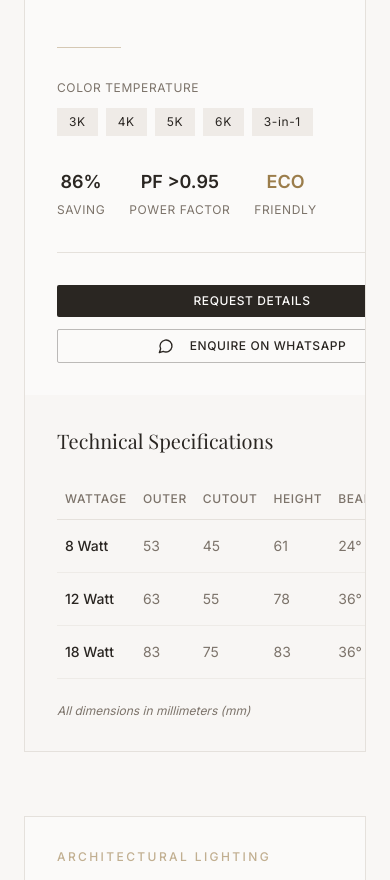
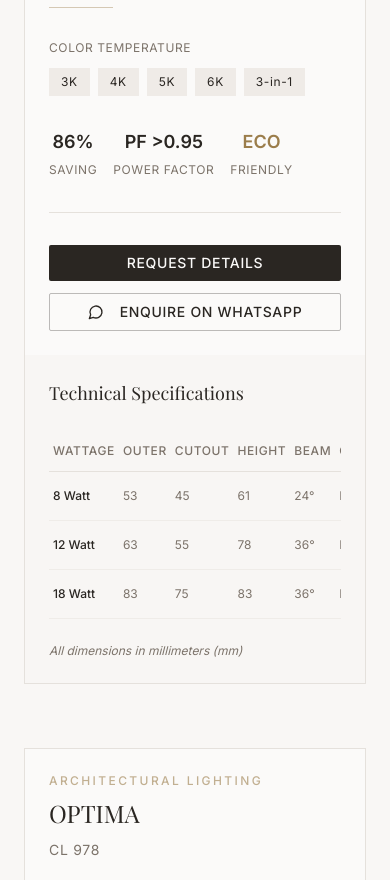
Before and after one commit to Yash1124233/JJLightLive, a React (Vite) app: page /products in a window 390 px wide. Shown: the part 1120-2000 px from the top of the page. Built offline with nearby package versions, Linux system fonts and the light colour scheme; the HTML template or start-up script is replaced by a standard one; a web font is replaced by a local one.

Commit message:
Mobile view fix

```diff
--- a/src/components/sections/Products.tsx
+++ b/src/components/sections/Products.tsx
@@ -1410,15 +1410,15 @@ export function Products() {
               key={product.id}
               className="bg-background border border-border rounded-sm overflow-hidden"
             >
-              <div className="grid lg:grid-cols-2 gap-0">
+              <div className="grid grid-cols-1 lg:grid-cols-2 gap-0">
                 {/* Left Side - Product Info */}
-                <div className="p-8 lg:p-12 xl:p-16 flex flex-col justify-center">
+                <div className="p-6 sm:p-8 lg:p-12 xl:p-16 flex flex-col justify-center min-w-0">
                   {/* Category & Model */}
                   <div className="mb-6">
                     <span className="label-uppercase text-primary/60 text-xs block mb-2">
                       {product.categoryLabel}
                     </span>
-                    <h3 className="font-serif text-3xl lg:text-4xl xl:text-5xl font-light text-foreground mb-2">
+                    <h3 className="font-serif text-2xl sm:text-3xl lg:text-4xl xl:text-5xl font-light text-foreground mb-2 break-words">
                       {product.name}
                     </h3>
                     <span className="text-muted-foreground text-sm tracking-wider">
@@ -1428,11 +1428,11 @@ export function Products() {
 
                   {/* Product Image */}
                   {product.image && (
-                    <div className="mb-8">
+                    <div className="mb-8 flex justify-center overflow-hidden">
                       <img
                         src={product.image}
                         alt={`${product.name} - ${product.model}`}
-                        className="w-full max-w-xs mx-auto h-auto object-contain"
+                        className="w-full max-w-xs h-auto object-contain"
                       />
                     </div>
                   )}
@@ -1457,7 +1457,7 @@ export function Products() {
                   </div>
 
                   {/* Feature Icons */}
-                  <div className="flex flex-wrap gap-6 mb-8">
+                  <div className="flex flex-wrap gap-4 sm:gap-6 mb-8">
                     <div className="text-center">
                       <span className="text-lg font-semibold text-foreground block">{product.features.saving}</span>
                       <span className="text-xs text-muted-foreground uppercase tracking-wider">Saving</span>
@@ -1479,14 +1479,14 @@ export function Products() {
                     <Button
                       variant="luxury"
                       onClick={handleInquiry}
-                      className="flex-1"
+                      className="flex-1 text-sm sm:text-base"
                     >
                       Request Details
                     </Button>
                     <Button
                       variant="luxuryOutline"
                       onClick={() => handleWhatsAppInquiry(product.name, product.model)}
-                      className="flex-1"
+                      className="flex-1 text-sm sm:text-base"
                     >
                       <MessageCircle className="w-4 h-4 mr-2" />
                       Enquire on WhatsApp
@@ -1495,33 +1495,33 @@ export function Products() {
                 </div>
 
                 {/* Right Side - Technical Specifications Table */}
-                <div className="bg-secondary/30 p-8 lg:p-12 xl:p-16">
-                  <h4 className="font-serif text-xl text-foreground mb-6">
+                <div className="bg-secondary/30 p-6 sm:p-8 lg:p-12 xl:p-16 overflow-x-auto">
+                  <h4 className="font-serif text-lg sm:text-xl text-foreground mb-6">
                     Technical Specifications
                   </h4>
 
                   {/* Specifications Table */}
                   <div className="overflow-x-auto">
-                    <table className="w-full text-sm">
+                    <table className="w-full text-xs sm:text-sm">
                       <thead>
                         <tr className="border-b border-border">
-                          <th className="py-3 px-2 text-left text-xs uppercase tracking-wider text-muted-foreground font-medium">Wattage</th>
-                          <th className="py-3 px-2 text-left text-xs uppercase tracking-wider text-muted-foreground font-medium">Outer</th>
-                          <th className="py-3 px-2 text-left text-xs uppercase tracking-wider text-muted-foreground font-medium">Cutout</th>
-                          <th className="py-3 px-2 text-left text-xs uppercase tracking-wider text-muted-foreground font-medium">Height</th>
-                          <th className="py-3 px-2 text-left text-xs uppercase tracking-wider text-muted-foreground font-medium">Beam</th>
-                          <th className="py-3 px-2 text-left text-xs uppercase tracking-wider text-muted-foreground font-medium">Color</th>
+                          <th className="py-3 px-1 sm:px-2 text-left text-xs uppercase tracking-wider text-muted-foreground font-medium">Wattage</th>
+                          <th className="py-3 px-1 sm:px-2 text-left text-xs uppercase tracking-wider text-muted-foreground font-medium">Outer</th>
+                          <th className="py-3 px-1 sm:px-2 text-left text-xs uppercase tracking-wider text-muted-foreground font-medium">Cutout</th>
+                          <th className="py-3 px-1 sm:px-2 text-left text-xs uppercase tracking-wider text-muted-foreground font-medium">Height</th>
+                          <th className="py-3 px-1 sm:px-2 text-left text-xs uppercase tracking-wider text-muted-foreground font-medium">Beam</th>
+                          <th className="py-3 px-1 sm:px-2 text-left text-xs uppercase tracking-wider text-muted-foreground font-medium">Color</th>
                         </tr>
                       </thead>
                       <tbody>
                         {product.specs.map((spec, idx) => (
                           <tr key={idx} className="border-b border-border/50">
-                            <td className="py-4 px-2 text-foreground font-medium">{spec.wattage}</td>
-                            <td className="py-4 px-2 text-muted-foreground">{spec.outer}</td>
-                            <td className="py-4 px-2 text-muted-foreground">{spec.cutout}</td>
-                            <td className="py-4 px-2 text-muted-foreground">{spec.height}</td>
-                            <td className="py-4 px-2 text-muted-foreground">{spec.beamAngle}</td>
-                            <td className="py-4 px-2 text-muted-foreground">{spec.bodyColor}</td>
+                            <td className="py-4 px-1 sm:px-2 text-foreground font-medium">{spec.wattage}</td>
+                            <td className="py-4 px-1 sm:px-2 text-muted-foreground">{spec.outer}</td>
+                            <td className="py-4 px-1 sm:px-2 text-muted-foreground">{spec.cutout}</td>
+                            <td className="py-4 px-1 sm:px-2 text-muted-foreground">{spec.height}</td>
+                            <td className="py-4 px-1 sm:px-2 text-muted-foreground">{spec.beamAngle}</td>
+                            <td className="py-4 px-1 sm:px-2 text-muted-foreground">{spec.bodyColor}</td>
                           </tr>
                         ))}
                       </tbody>
@@ -1537,6 +1537,42 @@ export function Products() {
             </article>
           ))}
         </div>
+
+        {/* Showroom & Contact Info */}
+        <div className="mt-20 lg:mt-28 pt-16 lg:pt-20 border-t border-border">
+          <div className="grid grid-cols-1 md:grid-cols-2 gap-8 lg:gap-12">
+            {/* Showroom Address */}
+            <div className="text-center md:text-left">
+              <h3 className="font-serif text-xl lg:text-2xl text-foreground mb-4">
+                Visit Our Showroom
+              </h3>
+              <p className="text-muted-foreground leading-relaxed">
+                24, DWARKESH INDUSTRIAL SOCIETY,<br />
+                VELOBA TILES STREET,<br />
+                NR NAVJIVAN CIRCLE UDHNA MAGDALLA ROAD,<br />
+                SURAT-395017 GUJARAT, INDIA
+              </p>
+            </div>
+
+            {/* Instagram */}
+            <div className="text-center md:text-right">
+              <h3 className="font-serif text-xl lg:text-2xl text-foreground mb-4">
+                Follow Us
+              </h3>
+              <a
+                href="https://www.instagram.com/jjlight.in?igsh=d2pyaDRteXZwbHRl"
+                target="_blank"
+                rel="noopener noreferrer"
+                className="inline-block text-primary hover:text-primary/80 transition-colors duration-300"
+              >
+                <p className="text-muted-foreground mb-2">Instagram</p>
+                <p className="text-foreground font-medium hover:underline">
+                  @jjlight.in
+                </p>
+              </a>
+            </div>
+          </div>
+        </div>
       </div>
     </section>
   );
```
